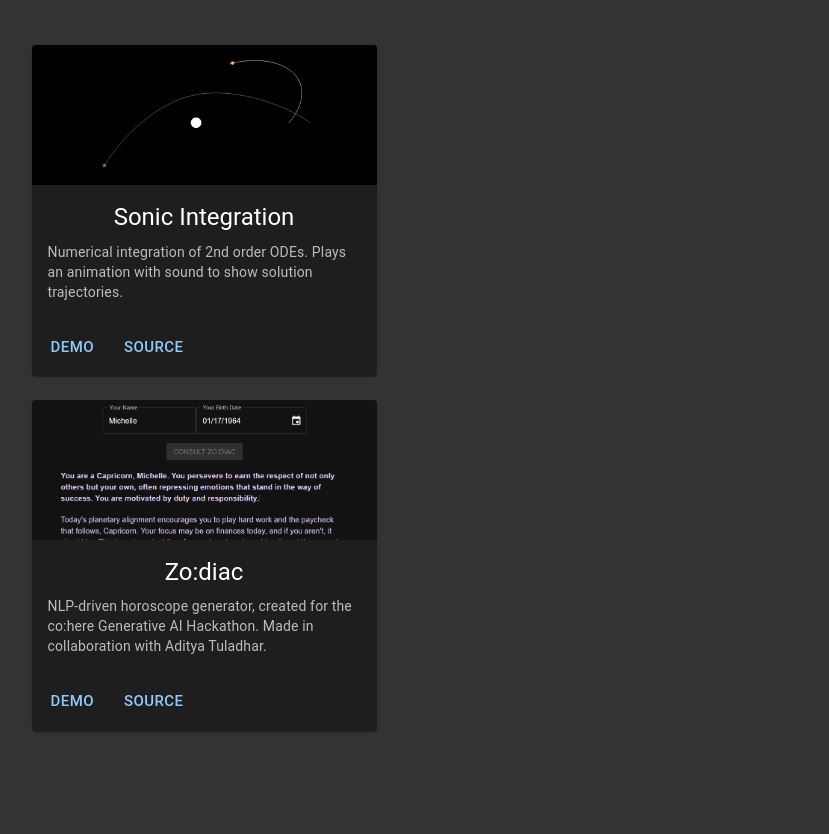
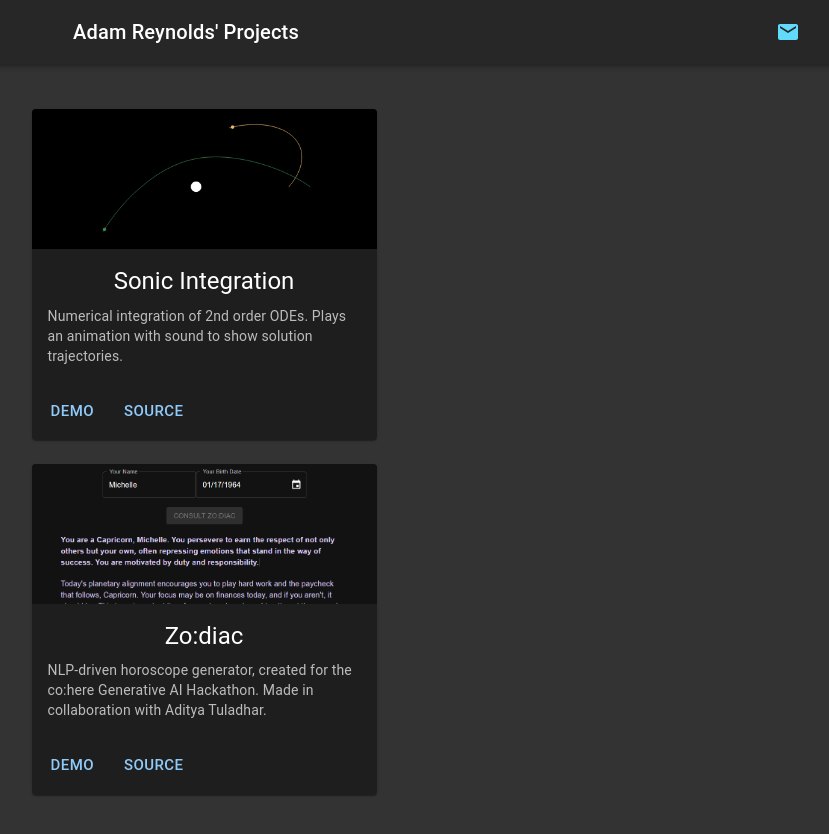
Before and after one commit to tarinyoom/tarinyoom.io, a React (Create React App) app: page / in a window 1280 px wide. Shown: the top 834 px of the page, without its empty margins (436-1265 px from the left). Before the commit the page ends 800 px from the top, so only its background shows below. Built offline with nearby package versions, Linux system fonts and the light colour scheme.

Commit message:
adds app bar

```diff
--- a/src/Home.tsx
+++ b/src/Home.tsx
@@ -2,10 +2,12 @@ import ProjectCard from "./ProjectCard";
 import { Grid } from "@mui/material";
 import zodiac from './img/zodiac.png';
 import sonic from './img/sonic.png';
+import AppBar from './MyAppBar';
 
 function Home() {
 	return (
 	  <div className="App">
+		<AppBar />
 
 		<Grid
 			container
--- /dev/null
+++ b/src/MyAppBar.tsx
@@ -0,0 +1,32 @@
+import * as React from 'react';
+import AppBar from '@mui/material/AppBar';
+import Box from '@mui/material/Box';
+import Toolbar from '@mui/material/Toolbar';
+import Typography from '@mui/material/Typography';
+import Button from '@mui/material/Button';
+import IconButton from '@mui/material/IconButton';
+import EmailIcon from '@mui/icons-material/Email';
+
+export default function MyAppBar() {
+  return (
+    <Box sx={{ flexGrow: 1 }}>
+      <AppBar position="static">
+        <Toolbar>
+          <IconButton
+            size="large"
+            edge="start"
+            color="inherit"
+            aria-label="menu"
+            sx={{ mr: 2 }}
+          >
+
+          </IconButton>
+          <Typography variant="h6" component="div" sx={{ flexGrow: 1 }}>
+            Adam Reynolds' Projects
+          </Typography>
+          <a href="mailto:adam.chiu.reynolds@gmail.com"><Button color="inherit"><EmailIcon /></Button></a>
+        </Toolbar>
+      </AppBar>
+    </Box>
+  );
+}
```
